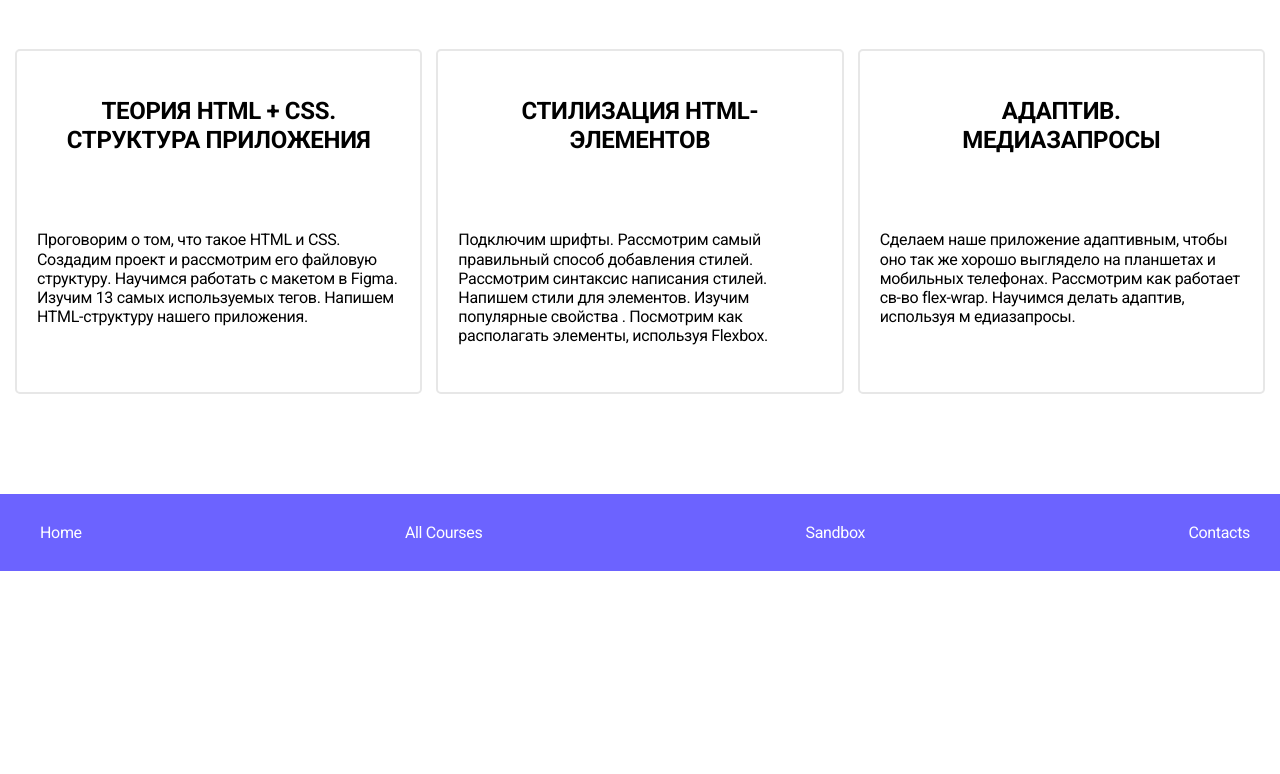
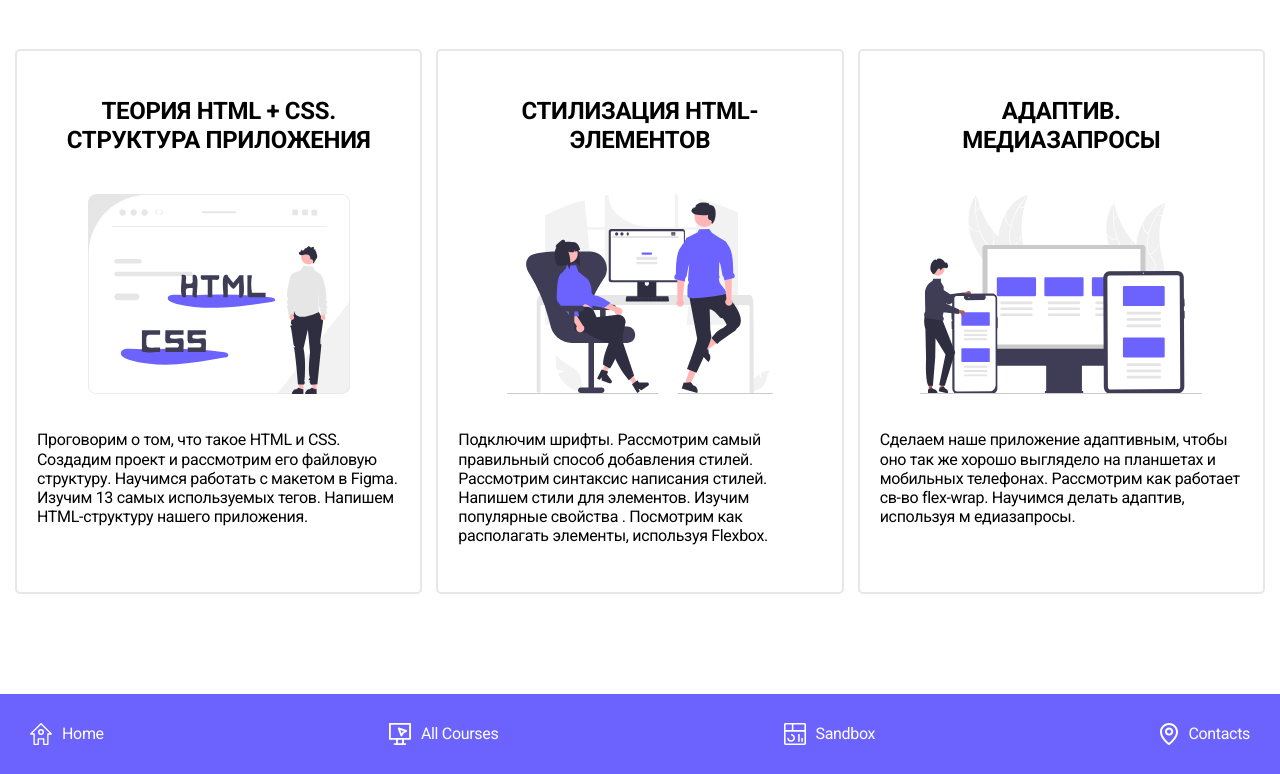
Before and after one commit to ElenaDusy/start, a plain HTML site: page index.html in a window 1280 px wide. Shown: the part 254-1028 px from the top of the page. Before the commit the page ends 825 px from the top, so only its background shows below. Drawn offline with Linux system fonts and the light colour scheme; the site is published under a folder, as on GitHub Pages, so addresses that start at the root find nothing.

Commit message:
Update index.html

```diff
--- a/index.html
+++ b/index.html
@@ -29,7 +29,7 @@
             <div class="card">
                 <h2>теория html + css.
                     Структура приложения</h2>
-                <img class="card-img" src="/img/img-1.svg" alt="">
+                <img class="card-img" src="./img/img-1.svg" alt="">
                 <p>Проговорим о том, что такое HTML и CSS. Создадим проект
                     и рассмотрим его файловую структуру. Научимся работать с
                     макетом в Figma. Изучим 13 самых используемых тегов.
@@ -38,7 +38,7 @@
             <div class="card">
                 <h2>Стилизация
                     HTML-элементов</h2>
-                <img class="card-img" src="/img/img-2.svg" alt="">
+                <img class="card-img" src="./img/img-2.svg" alt="">
                 <p>Подключим шрифты. Рассмотрим самый правильный способ добавления
                     стилей. Рассмотрим синтаксис написания стилей. Напишем стили
                     для элементов. Изучим популярные свойства .
@@ -47,7 +47,7 @@
             <div class="card">
                 <h2>Адаптив.
                     Медиазапросы</h2>
-                <img class="card-img" src="/img/img-3.svg" alt="">
+                <img class="card-img" src="./img/img-3.svg" alt="">
                 <p>Сделаем наше приложение адаптивным, чтобы оно так же хорошо
                     выглядело на планшетах и мобильных телефонах. Рассмотрим как
                     работает св-во flex-wrap. Научимся делать адаптив, используя м едиазапросы.</p>
@@ -59,19 +59,19 @@
         <div class="container">
         <ul>
             <li>
-                <a href=""><img src="/img/home-icon.svg" alt="">Home
+                <a href=""><img src="./img/home-icon.svg" alt="">Home
                 </a>
             </li>
             <li>
-                <a href=""><img src="/img/computer-icon.svg" alt="">All Courses
+                <a href=""><img src="./img/computer-icon.svg" alt="">All Courses
                 </a>
             </li>
             <li>
-                <a href=""><img src="/img/sandbox-icon.svg" alt="">Sandbox
+                <a href=""><img src="./img/sandbox-icon.svg" alt="">Sandbox
                 </a>
             </li>
             <li>
-                <a href=""><img src="/img/map-pointer-icon.svg" alt="">Contacts
+                <a href=""><img src="./img/map-pointer-icon.svg" alt="">Contacts
                 </a>
             </li>
         </ul>
```
